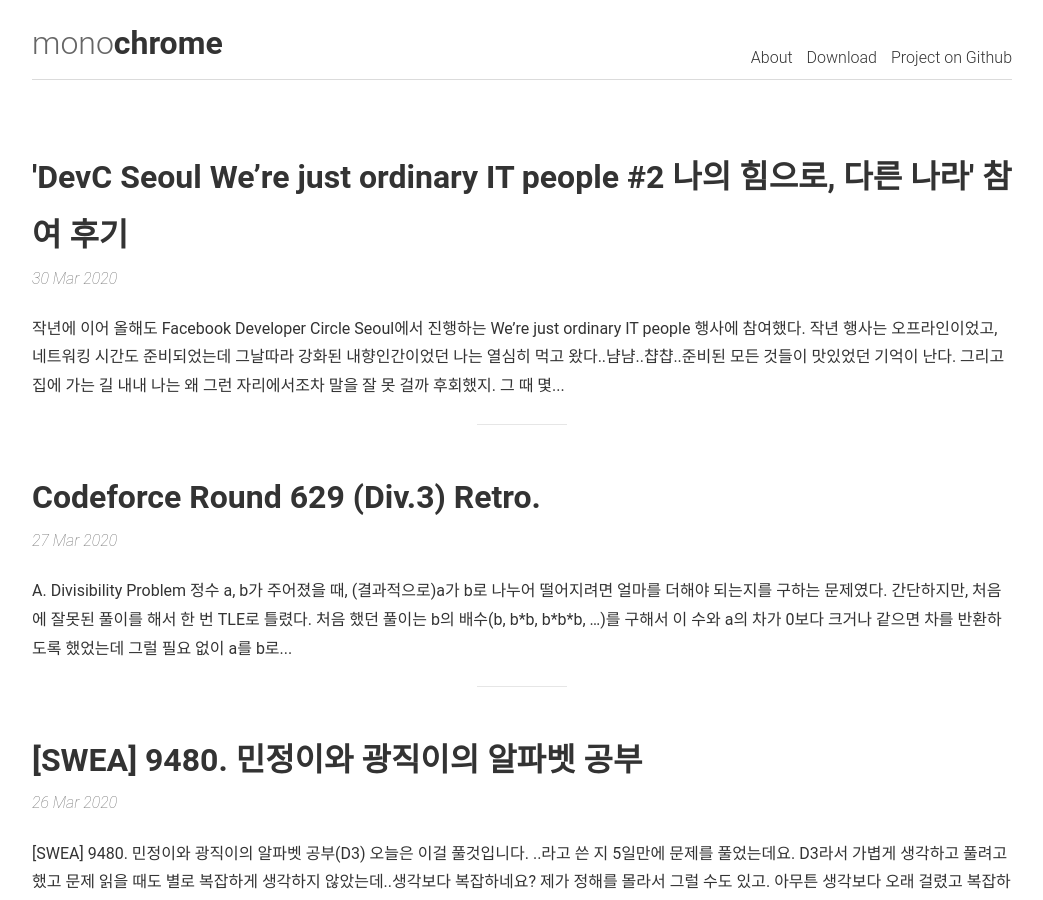
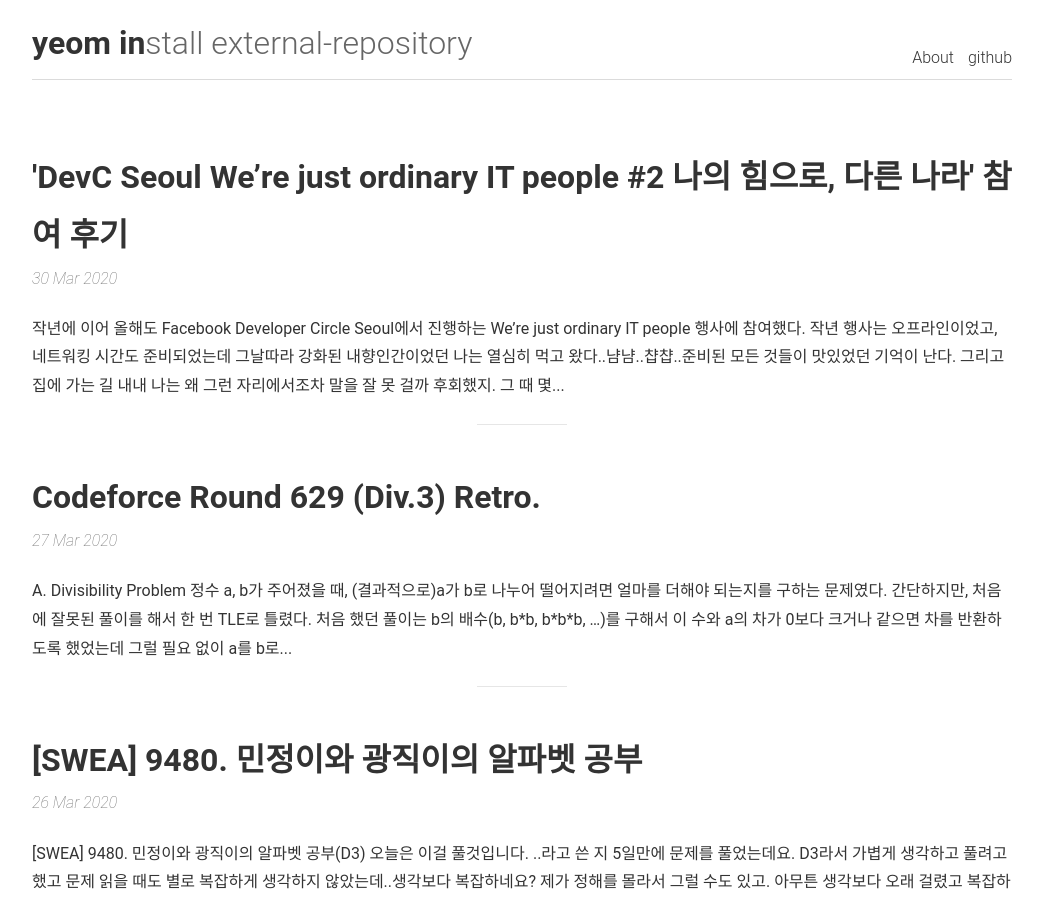
Before and after one commit to yeominstall/yeominstall.github.io, a Jekyll site: the page built from index.html, in a window 1280 px wide and 900 px high. Shown: the whole window, without its empty margins (118-1161 px from the left). Built offline with Jekyll 4.4.1, drawn with Linux system fonts in a browser that asks for light colours; the list of posts is cut into pages by our own code.

Commit message:
edit nav

```diff
--- a/_includes/header.html
+++ b/_includes/header.html
@@ -3,7 +3,7 @@
     <span class="f-left">
       <a href="{{ site.baseurl }}/">
         <h1>
-          <span>mono</span>chrome
+          yeom in<span>stall external-repository</span>
         </h1>
       </a>
     </span>
--- a/_includes/link.html
+++ b/_includes/link.html
@@ -1,2 +1 @@
-<a href="https://github.com/thereviewindex/monochrome/archive/master.zip">Download</a>
-<a href="https://github.com/thereviewindex/monochrome">Project on Github</a>
+<a href="https://github.com/yeominstall">github</a>
```
